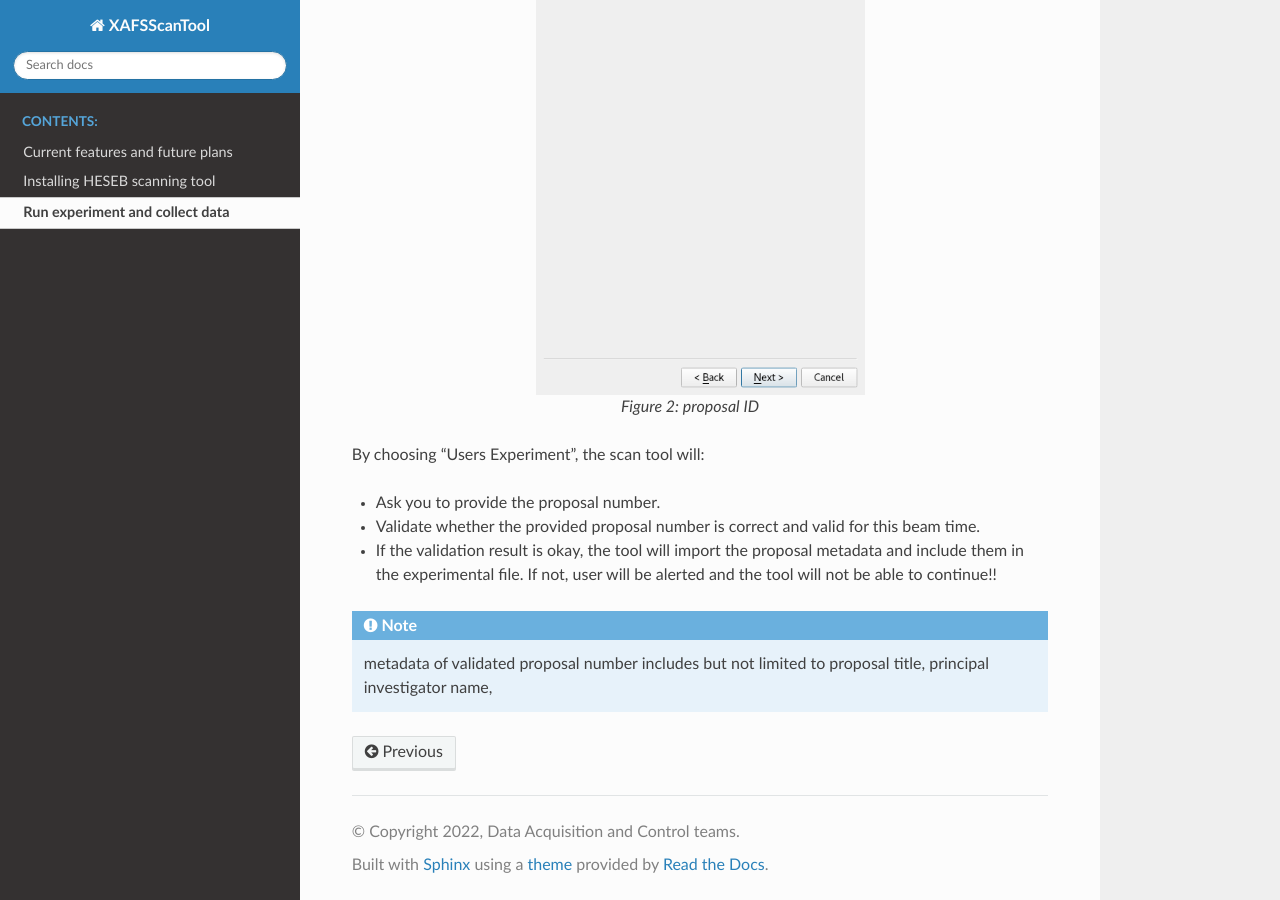
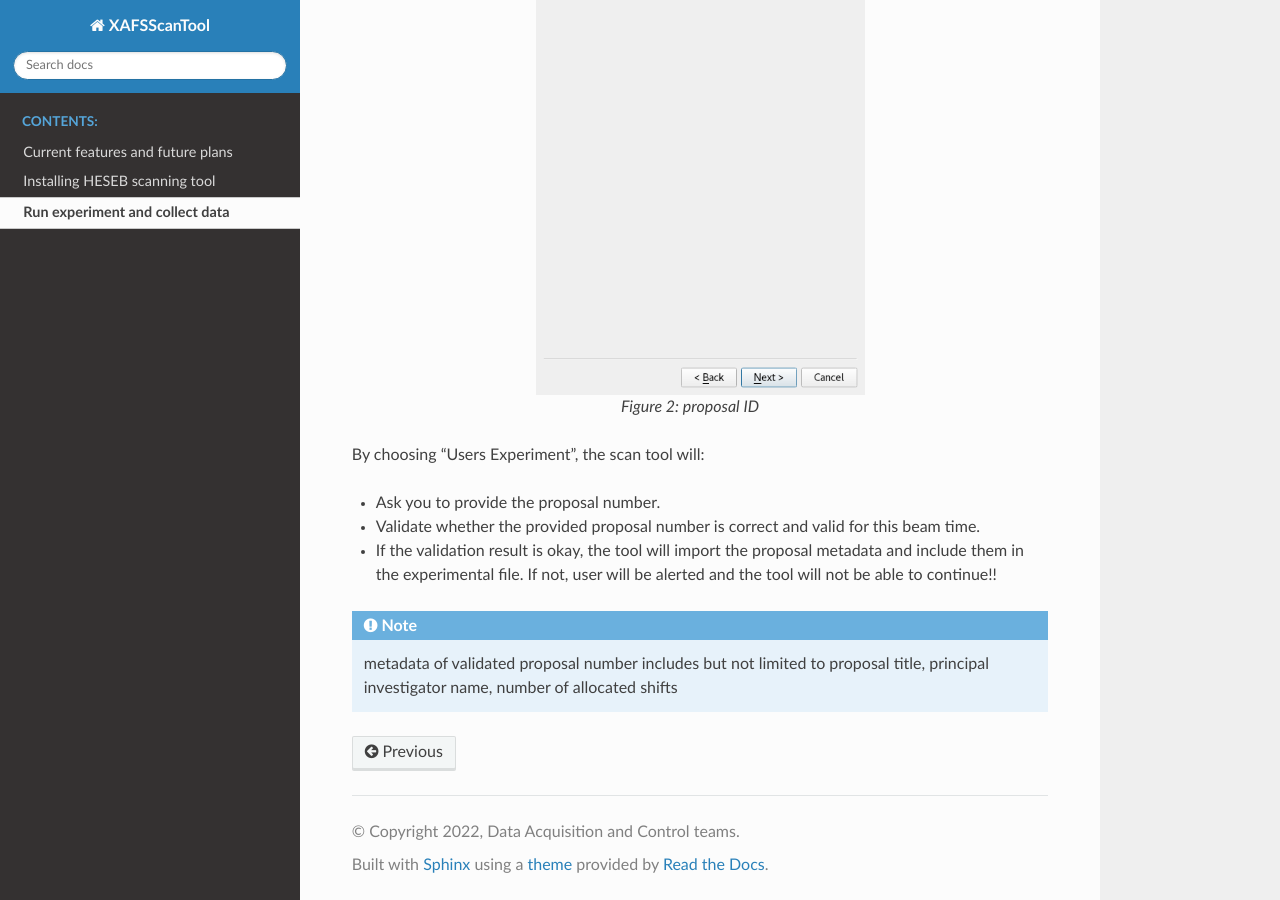
Before and after one commit to SESAME-Synchrotron/XAFSScanTool, a Sphinx documentation site: the page built from docs/source/runScan.rst, in a window 1280 px wide and 900 px high, scrolled down 1699 px. Built offline with Sphinx 7.4.7 and the Read the Docs theme 2.0.0, drawn with Linux system fonts in a browser that asks for light colours.

Commit message:
Update runScan.rst

```diff
--- a/docs/source/runScan.rst
+++ b/docs/source/runScan.rst
@@ -43,4 +43,4 @@
 * Validate whether the provided proposal number is correct and valid for this beam time.
 * If the validation result is okay, the tool will import the proposal metadata and include them in the experimental file. If not, user will be alerted and the tool will not be able to continue!!
 
-.. note:: metadata of validated proposal number includes but not limited to proposal title, principal investigator name,
+.. note:: metadata of validated proposal number includes but not limited to proposal title, principal investigator name, number of allocated shifts
```
